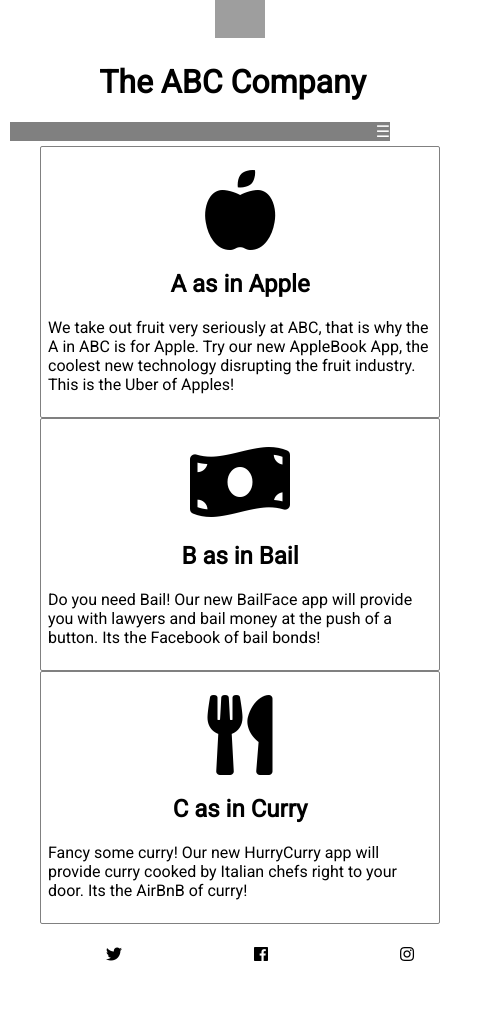
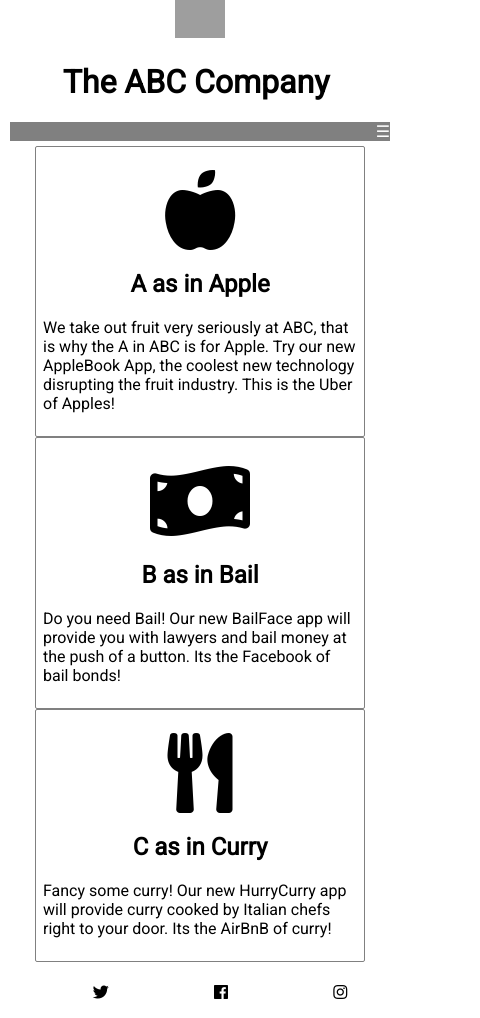
Before and after one commit to pepehdezx2/Mediaq-Flexb, a plain HTML site: page index.html in a window 390 px wide. Shown: the whole page, 480 px wide, since content can reach past the window. Before the commit the page ends 980 px from the top, so only its background shows below. Drawn offline with Linux system fonts and the light colour scheme; grey boxes are pictures that could not be loaded.

Commit message:
readjusted sizes

```diff
--- a/assets/css/index.css
+++ b/assets/css/index.css
@@ -68,7 +68,7 @@
 	margin-bottom: 10px;
 	padding: 7px;
 	justify-content: center;
-  	width: 400px;
+  	width: 330px;
   	text-align: left;
   	margin: auto;
   	border: 1px solid grey;
@@ -79,7 +79,7 @@
 	margin: auto;
 	display: flex;
 	flex-direction: column;
-	width: 480px;
+	width: 400px;
 }
 
 .cc{
@@ -92,17 +92,17 @@
 header{
 	display: flex;
 	flex-direction: column;
-	width:480px;
+	width:400px;
 	margin: auto;
 }
 
 h1{
 	justify-content: left;
-	margin-right:15px;
+	margin-right:8px;
 }
 
 footer{
-	width:480px;
+	width:400px;
 	margin:auto;
 }
 
```
